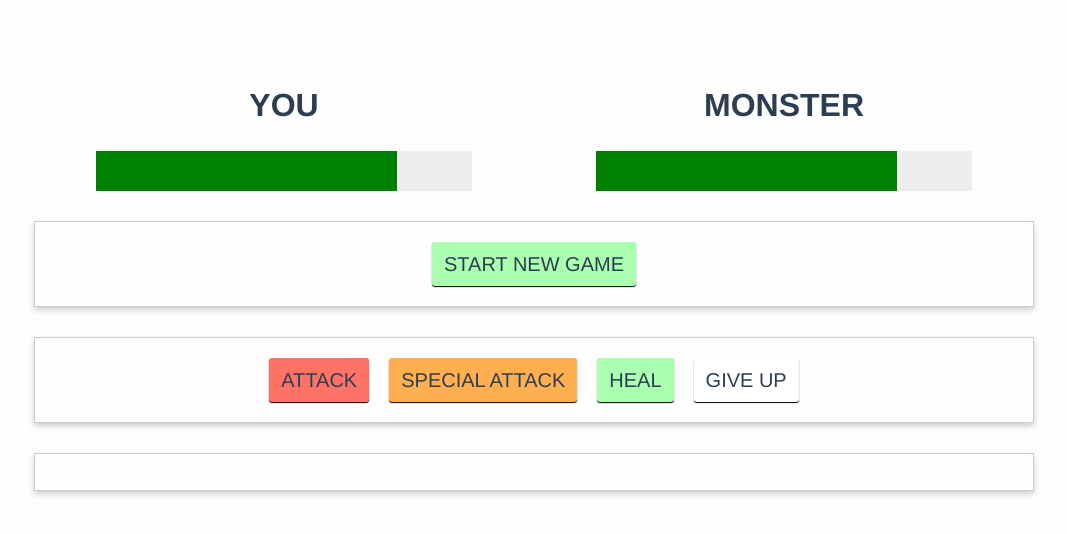
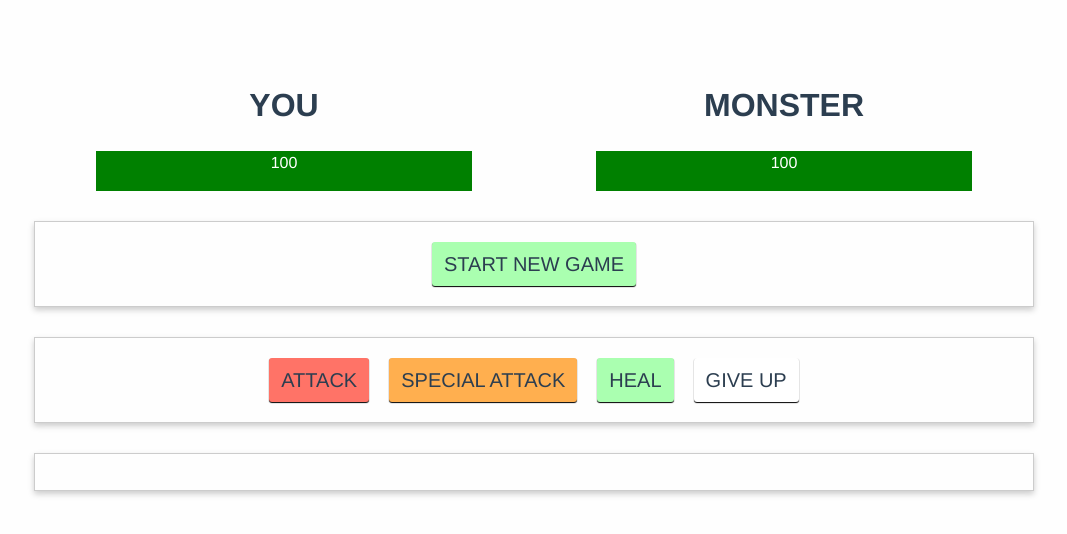
Before and after one commit to mikeliketool/the-monster-slayer, a Vue app: page / in a window 1280 px wide. Shown: the top 534 px of the page, without its empty margins (106-1173 px from the left). Built offline with nearby package versions, Linux system fonts and the light colour scheme.

Commit message:
Add in health and style the bars based off of this

```diff
--- a/src/components/TheMonsterSlayer.vue
+++ b/src/components/TheMonsterSlayer.vue
@@ -4,16 +4,20 @@
       <div class="small-6 columns">
         <h1 class="text-center">YOU</h1>
         <div class="healthbar">
-            <div class="healthbar text-center" style="background-color: green; margin: 0; color: white;">
-
+            <div class="healthbar text-center"
+                 style="background-color: green; margin: 0; color: white;"
+                 :style="{width: `${playerHealth}%`}">
+              {{ playerHealth }}
             </div>
         </div>
       </div>
       <div class="small-6 columns">
         <h1 class="text-center">MONSTER</h1>
         <div class="healthbar">
-            <div class="healthbar text-center" style="background-color: green; margin: 0; color: white;">
-
+            <div class="healthbar text-center"
+                 style="background-color: green; margin: 0; color: white;"
+                 :style="{width: `${monsterHealth}%`}">
+                {{ monsterHealth }}
             </div>
         </div>
       </div>
@@ -45,6 +49,13 @@
 
 <script>
 export default {
-  name: 'TheMonsterSlayer'
+  name: 'TheMonsterSlayer',
+  data() {
+    return {
+      playerHealth: 100,
+      monsterHealth: 100,
+      gameIsRunning: false
+    }
+  }
 }
 </script>
```
Also changed, not shown: .eslintrc.yml.
